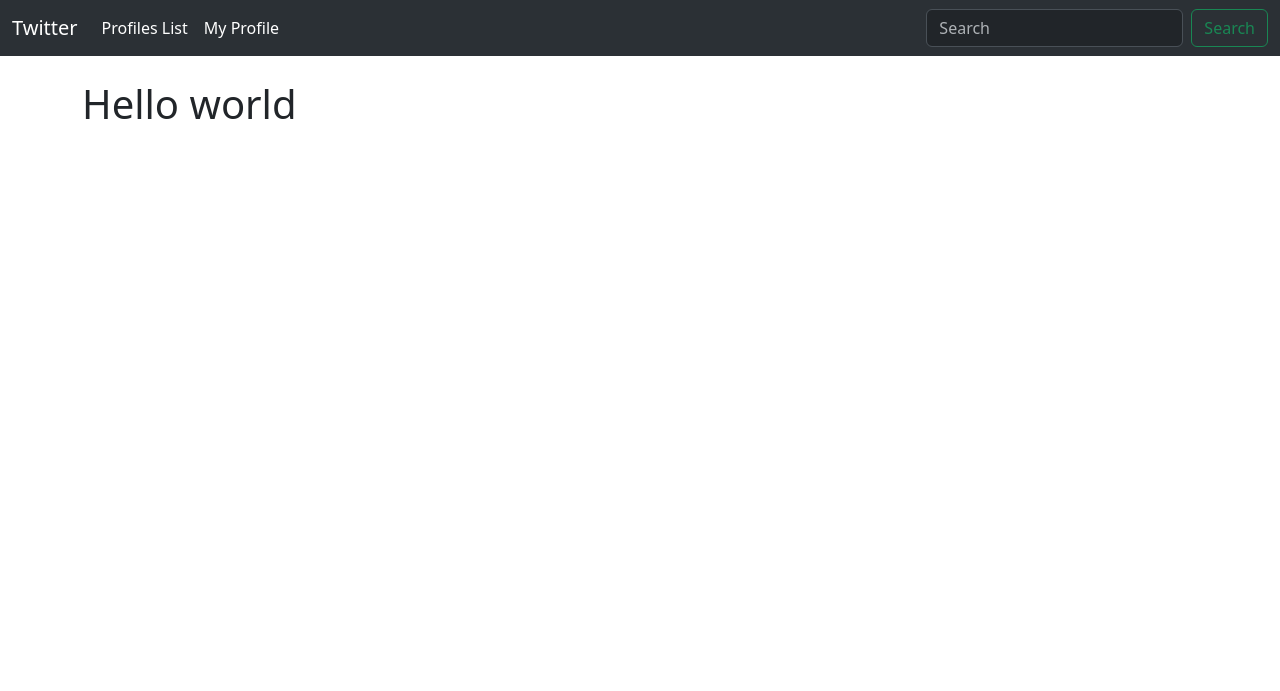
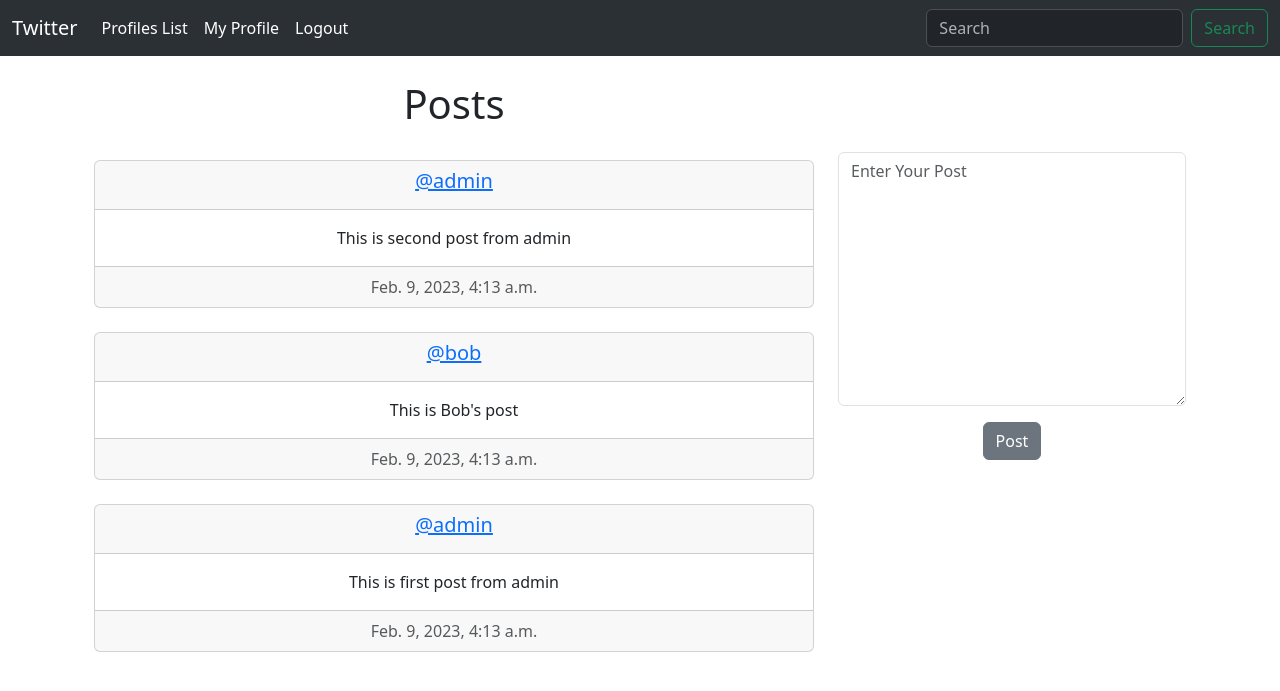
Before and after one commit to MrShokh4346/Twitter_clone_whith_django, a Django app: page / in a window 1280 px wide. Shown: the top 691 px of the page. Run offline with Django 4.2, Linux system fonts and the light colour scheme; a user stored in the database is signed in; data comes from the database, SQL or seed files in the repository; both versions use the stored data as it was after the commit.

Commit message:
added login adn logout

```diff
--- a/social/admin.py
+++ b/social/admin.py
@@ -1,6 +1,6 @@
 from django.contrib import admin
 from django.contrib.auth.models import Group, User
-from .models import Profile
+from .models import Profile, Post
 
 # Register your models here.
 
@@ -14,5 +14,6 @@ class UserAdmin(admin.ModelAdmin):
     inlines = [ProfileInline]
 
 admin.site.unregister(User)
+admin.site.register(Post)
 admin.site.register(User, UserAdmin)
 # admin.site.register(Profile)
--- /dev/null
+++ b/social/forms.py
@@ -0,0 +1,17 @@
+from django import forms
+from .models import Post
+
+class PostForm(forms.ModelForm):
+    body = forms.CharField(required=True,
+        widget=forms.widgets.Textarea(
+            attrs={
+            'placeholder':"Enter Your Post",
+            'class':'form-control',
+
+            }
+        ),
+        label="",
+    )
+    class Meta:
+        model = Post
+        exclude = ('user',)
--- a/social/models.py
+++ b/social/models.py
@@ -3,6 +3,19 @@ from django.contrib.auth.models import User
 from django.db.models.signals import post_save
 
 # Create your models here.
+
+class Post(models.Model):
+    user = models.ForeignKey(User, on_delete=models.DO_NOTHING)
+    body = models.CharField(max_length=200)
+    created = models.DateTimeField(auto_now_add=True)
+
+    def __str__(self):
+        return (
+            f"{self.user} "
+            f"({self.created:%Y-%m-%d %H-%M}): "
+            f"{self.body}"
+        )
+
 
 class Profile(models.Model):
     user = models.OneToOneField(User, on_delete=models.CASCADE)
@@ -10,6 +23,7 @@ class Profile(models.Model):
     last_updated = models.DateTimeField(User, auto_now=True)
     def __str__(self):
         return self.user.username
+
 
 def create_profile(sender, instance, created, **kwargs):
     if created:
--- a/social/urls.py
+++ b/social/urls.py
@@ -5,4 +5,6 @@ urlpatterns = [
     path('', views.index, name='home'),
     path('profile_list', views.profile_list, name='profile_list'),
     path('profile/<int:pk>', views.profile, name='profile'),
+    path('login/', views.login_user, name='login'),
+    path('logout/', views.logout_user, name='logout'),
 ]
--- a/social/views.py
+++ b/social/views.py
@@ -1,11 +1,47 @@
 from django.shortcuts import render, redirect
 from django.contrib import messages
-from .models import Profile
+from .models import Profile, Post
+from .forms import PostForm
+from django.contrib.auth import authenticate, login, logout
 
 # Create your views here.
 
+def login_user(request):
+    if request.method == "POST":
+        username = request.POST.get('username')
+        password = request.POST.get('password')
+        print(username, password)
+        user = authenticate(request, username=username, password=password)
+        print(user)
+        if user is not None:
+            login(request, user)
+            messages.info(request, 'You have been loged in')
+            return redirect('home')
+        else:
+            messages.info(request, 'Login was failde.Try again...')
+            return redirect('login')
+    return render(request, 'login.html')
+
+def logout_user(request):
+    logout(request)
+    messages.info(request, 'You have been loged out')
+    return redirect('home')
+
 def index(request):
-    return render(request, "index.html", {})
+    if request.user.is_authenticated:
+        form = PostForm(request.POST or None)
+        if request.method == "POST":
+            if form.is_valid():
+                post = form.save(commit=False)
+                post.user = request.user
+                post.save()
+                messages.info(request, 'Successfully posted')
+                return redirect('home')
+        posts = Post.objects.all().order_by('-created')
+        return render(request, "index.html", {'posts':posts, 'form':form})
+    else:
+        posts = Post.objects.all().order_by('-created')
+        return render(request, "index.html", {'posts':posts})
 
 def profile_list(request):
     if request.user.is_authenticated:
@@ -18,7 +54,13 @@ def profile_list(request):
 def profile(request, pk):
     if request.user.is_authenticated:
         profile = Profile.objects.get(id=pk)
-        return render(request, "Profile.html", {'profile':profile})
+        posts = Post.objects.filter(user_id=pk)
+        if request.POST.get('follow') == 'follow':
+            request.user.profile.follows.add(profile)
+        elif request.POST.get('follow') == 'unfollow':
+            request.user.profile.follows.remove(profile)
+
+        return render(request, "Profile.html", {'profile':profile, "posts":posts})
     else:
         messages.info(request, 'You must be logged in')
         return redirect('home')
--- a/templates/index.html
+++ b/templates/index.html
@@ -1,4 +1,36 @@
 {% extends 'base.html' %}
 {% block content %}
-<h1>Hello world</h1>
+
+<div class="container text-center">
+
+    <div class="row">
+        <div class="col-8">
+          <h1> Posts</h1><br>
+          {% for post in posts %}
+          <div class="card text-center">
+              <div class="card-header">
+                  <h5><a href="{% url 'profile' post.user.id %}">@{{post.user|lower}}</a></h5>
+              </div>
+              <div class="card-body">
+                  {{post.body}}
+              </div>
+              <div class="card-footer text-muted">
+                  {{post.created}}
+              </div>
+            </div>
+            <br>
+            {% endfor %}
+        </div>
+        <div class="col-4">
+            <br><br><br>
+            {% if request.user.is_authenticated %}
+            <form method="post">
+                {% csrf_token %}
+                {{form.as_p}}
+                <button class="btn btn-secondary" type="submit">Post</button>
+            </form>
+            {% endif %}
+        </div>
+    </div>
+</div>
 {% endblock %}
--- a/templates/navbar.html
+++ b/templates/navbar.html
@@ -13,7 +13,14 @@
           <li class="nav-item">
             <a class="nav-link active" aria-current="page" href="{% url 'profile' request.user.id %}">My Profile</a>
           </li>
-         {% endif %}
+          <li class="nav-item">
+            <a class="nav-link active" aria-current="page" href="{% url 'logout' %}">Logout</a>
+          </li>
+         {% else %}
+         <li class="nav-item">
+          <a class="nav-link active" aria-current="page" href="{% url 'login' %}">Login</a>
+        </li>
+        {% endif %}
         </ul>
         <form class="d-flex" role="search">
           <input class="form-control me-2" type="search" placeholder="Search" aria-label="Search">
```
Also changed, not shown: templates/login.html (added, +26 -0 lines), templates/profile.html (+19 -2 lines), db.sqlite3, social/migrations/0004_post.py (added).
